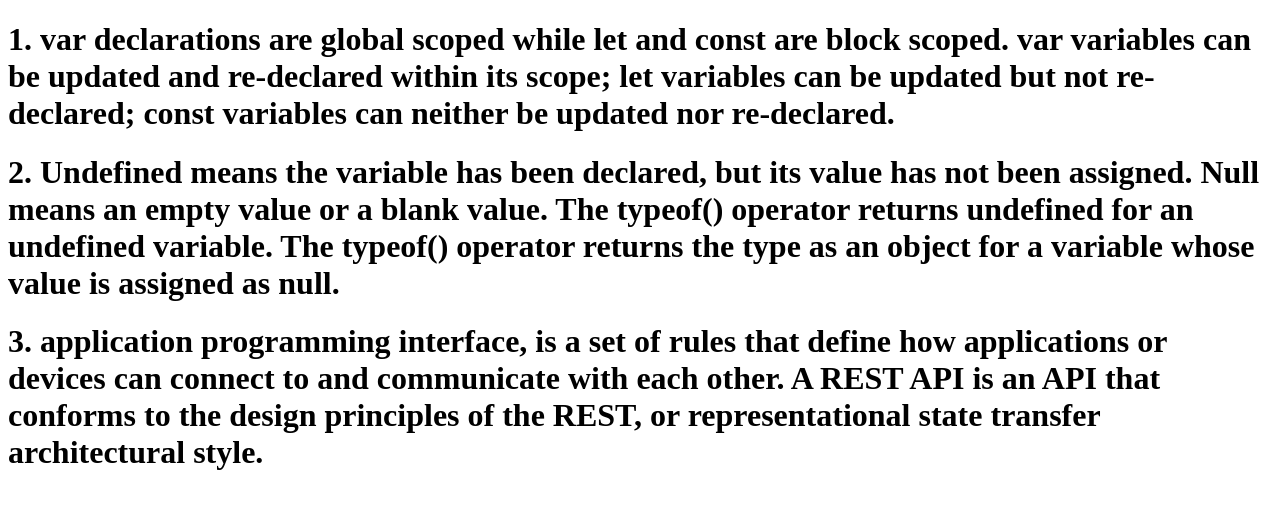
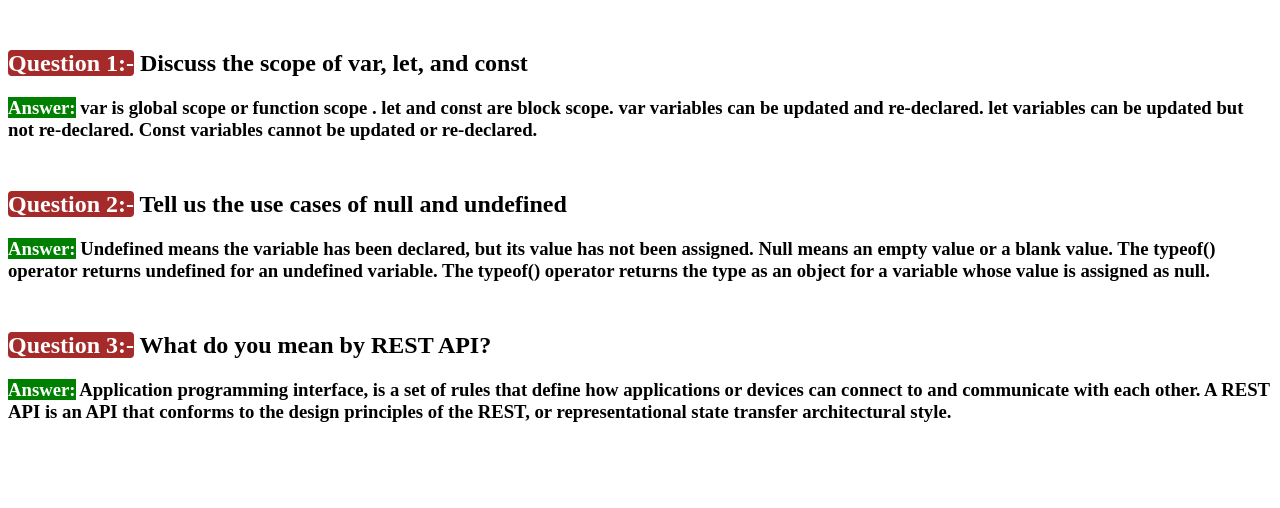
Before and after one commit to MeghlaKhatun/86-Phero-tube, a plain HTML site: page answer.html in a window 1280 px wide. Drawn offline with Linux system fonts and the light colour scheme.

```diff
--- a/answer.html
+++ b/answer.html
@@ -5,10 +5,43 @@
     <meta name="viewport" content="width=device-width, initial-scale=1.0">
     <title>Blog</title>
 </head>
+
+<style>
+
+    .body{
+        margin-top: 50px;
+    }
+    .question{
+        background-color: brown;
+        color: white;
+        border-radius: 4px;
+
+    }
+    .answer{
+        background-color: green;
+        color: white;
+    }
+</style>
+
 <body>
-    <h1>1. var declarations are global scoped  while let and const are block scoped. var variables can be updated and re-declared within its scope; let variables can be updated but not re-declared; const variables can neither be updated nor re-declared.</h1>
-    <h1>2. Undefined means the variable has been declared, but its value has not been assigned. Null means an empty value or a blank value. The typeof() operator returns undefined for an undefined variable. The typeof() operator returns the type as an object for a variable whose value is assigned as null.</h1>
-    <h1>3. application programming interface, is a set of rules that define how applications or devices can connect to and communicate with each other. A REST API is an API that conforms to the design principles of the REST, or representational state transfer architectural style.
-    </h1>
+   <div class="body">
+    <h2><span class="question">Question 1:-</span> Discuss the scope of var, let, and const </h2>
+    <h3><span class="answer">Answer:</span> var is global scope or function scope . let and const are block scope. var variables can be updated and re-declared. let variables can be updated but not re-declared. Const variables cannot be updated or re-declared.</h3>
+   </div>
+
+
+
+   <div class="body">
+    <h2><span class="question">Question 2:-</span> Tell us the use cases of null and undefined</h2>
+    <h3><span class="answer">Answer:</span> Undefined means the variable has been declared, but its value has not been assigned. Null means an empty value or a blank value. The typeof() operator returns undefined for an undefined variable. The typeof() operator returns the type as an object for a variable whose value is assigned as null.</h3>
+   </div>
+
+
+
+    <div class="body">
+        <h2><span class="question">Question 3:-</span> What do you mean by REST API?</h2>
+    <h3><span class="answer">Answer:</span> Application programming interface, is a set of rules that define how applications or devices can connect to and communicate with each other. A REST API is an API that conforms to the design principles of the REST, or representational state transfer architectural style.
+    </h3>
+    </div>
 </body>
 </html>
--- a/js/java.js
+++ b/js/java.js
@@ -69,7 +69,7 @@
                         </svg>
                         ` : ''}</p>
                         </div>
-                        <p class="text-sm text-[#171717B2] font-normal">${element.others.views}</p>
+                        <p class="text-sm text-[#171717B2] font-normal">${element.others.views} views</p>
 
                       </div>
 
```
Also changed, not shown: index.html (+1 -1 lines).
